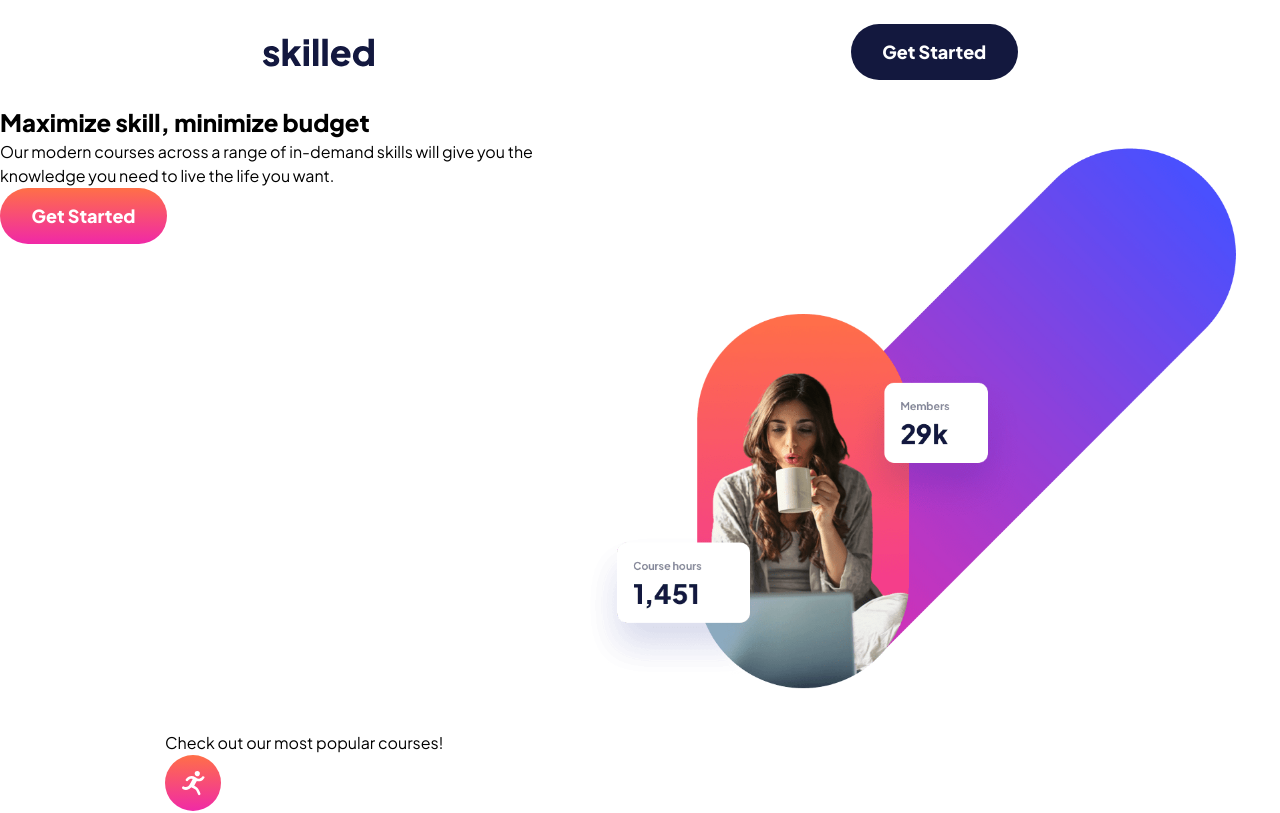
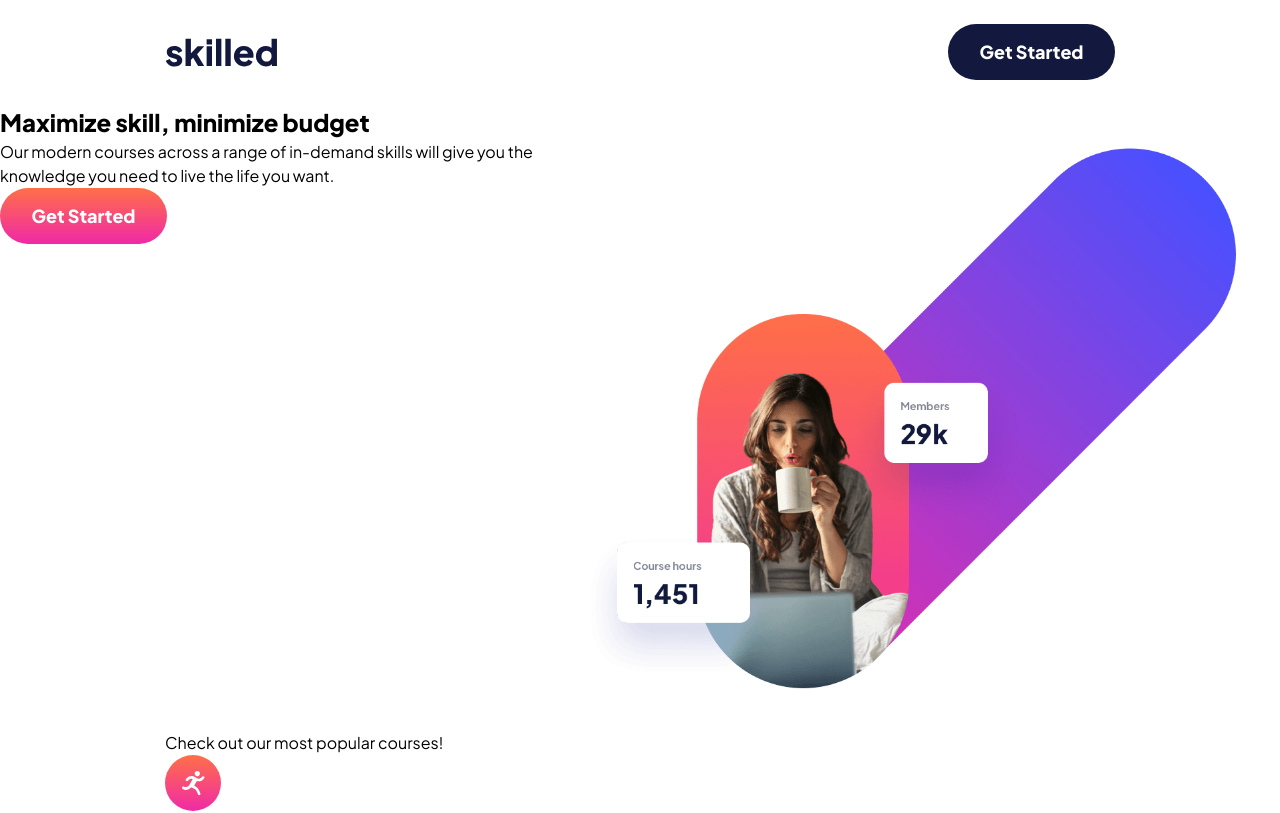
Before and after one commit to nicorithner/solution-skilled-elearning-landing-page, a React (Create React App) app: page / in a window 1280 px wide. Shown: the top 813 px of the page. Built offline with nearby package versions, Linux system fonts and the light colour scheme.

Commit message:
Change logo bar padding

```diff
--- a/src/components/logoBar/LogoBar.styled.js
+++ b/src/components/logoBar/LogoBar.styled.js
@@ -3,10 +3,10 @@ import { NEUTRAL, PRIMARY } from "../../constants";
 
 const LogoBar = styled.nav`
   display: flex;
-  justify-content: space-around;
+  justify-content: space-between;
   align-items: center;
   width: 100%;
-  padding: 24px;
+  padding: 24px 165px;
 `;
 export const LogoBarDark = styled(LogoBar)`
   background: ${PRIMARY.midnightExpress};
```
